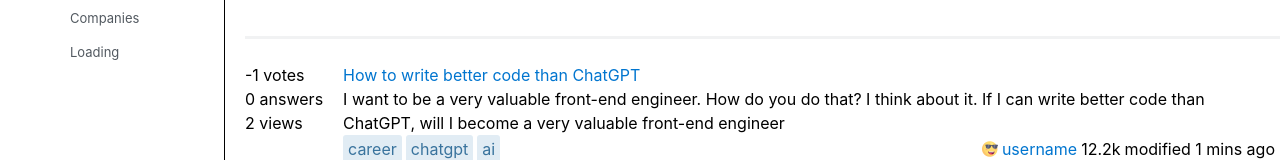
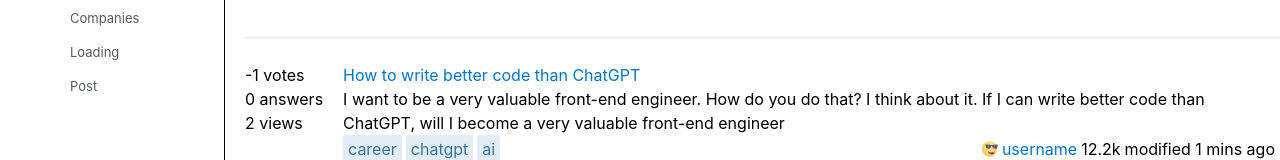
Before and after one commit to codestates-seb/seb42_pre_034, a React (Create React App) app in the folder client/: page / in a window 1280 px wide. Shown: the part 190-350 px from the top of the page. Built offline with nearby package versions, Linux system fonts and the light colour scheme.

Commit message:
feat: Add Post component

```diff
--- a/client/src/Pages/Home.js
+++ b/client/src/Pages/Home.js
@@ -5,6 +5,7 @@ import Tags from './Tags';
 import Users from './Users';
 import Companies from './Companies';
 import Loading from "../components/Loading";
+import Post from "./Post";
 
 function Home() {
   return (
@@ -16,6 +17,7 @@ function Home() {
         <Route path="/users" element={<Users />} />
         <Route path="/companies" element={<Companies />} />
         <Route path="/loading" element={<Loading />} />
+        <Route path="/post" element={<Post />} />
       </Routes>
     </div>
   );
--- /dev/null
+++ b/client/src/Pages/Post.js
@@ -0,0 +1,16 @@
+import AskQuestion from '../components/AskQuestion';
+
+/**
+ * 질문 클릭 시 표시되는 상세 페이지
+ * 포함하는 컴포넌트들은 components/post-components 폴더에서 작성
+ */
+
+function Post() {
+  return (
+    <>
+      <AskQuestion />
+    </>
+  )
+}
+
+export default Post
--- a/client/src/components/Menu.js
+++ b/client/src/components/Menu.js
@@ -85,6 +85,11 @@ function Menu() {
           selectMenu={selectMenu}
           isSelected={isSelected}
         />
+        <MenuItem
+          label="Post"
+          selectMenu={selectMenu}
+          isSelected={isSelected}
+        />
       </ul>
     </>
   );
```
